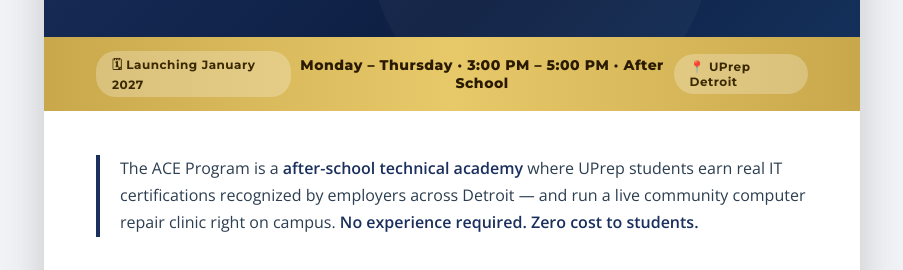
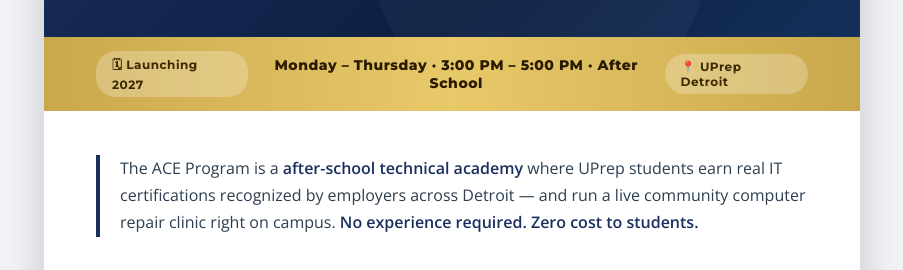
Before and after one commit to stallingsderrick-maker/ace-uprep-portal, a plain HTML site: page flyer.html in a window 1280 px wide. Shown: the part 252-522 px from the top of the page, without its empty margins (188-1091 px from the left). Drawn offline with nearby package versions, Linux system fonts and the light colour scheme.

Commit message:
Remove red X box, strip months, remove app deadline

```diff
--- a/flyer.html
+++ b/flyer.html
@@ -448,7 +448,7 @@
 
   <!-- GOLD STRIPE -->
   <div class="gold-stripe">
-    <span class="pill">🗓 Launching January 2027</span>
+    <span class="pill">🗓 Launching 2027</span>
     <span class="main-text">Monday – Thursday  ·  3:00 PM – 5:00 PM  ·  After School</span>
     <span class="pill">📍 UPrep Detroit</span>
   </div>
```
